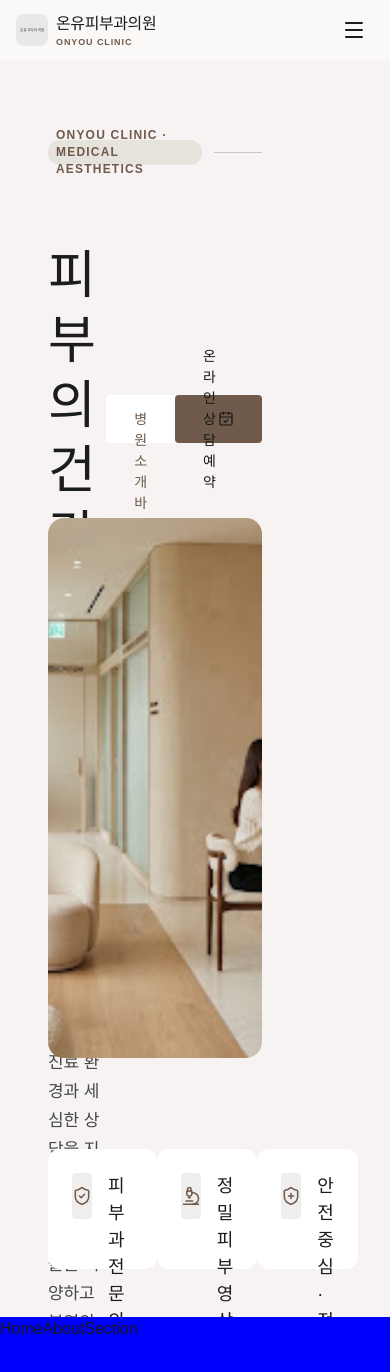
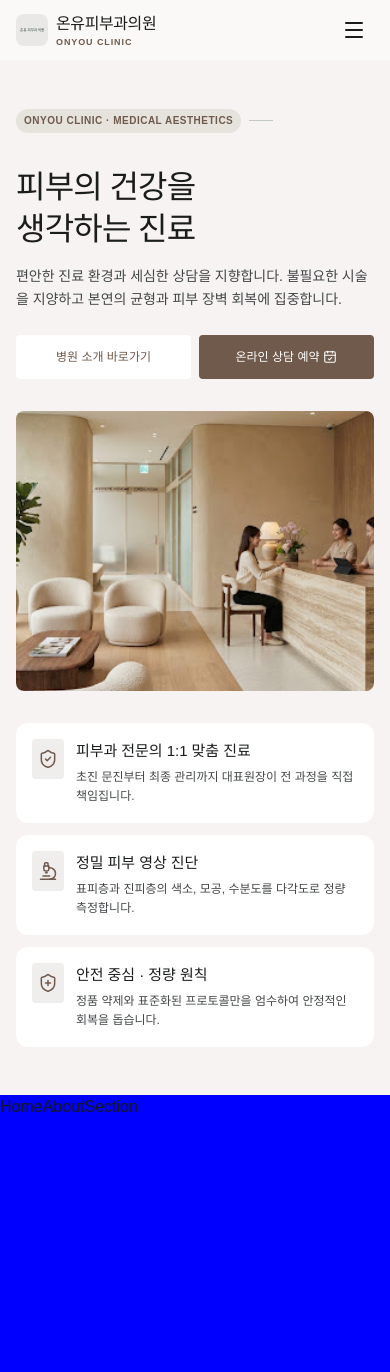
Before and after one commit to pan6603/onyu-dermatology-web, a Next.js app: page / in a window 390 px wide. Shown: the top 1372 px of the page. Built offline with nearby package versions, Linux system fonts and the light colour scheme.

Commit message:
feat: 모바일 반응형 HeroSection 구현

```diff
--- a/components/common/ui/cards/FeatureCard.tsx
+++ b/components/common/ui/cards/FeatureCard.tsx
@@ -28,6 +28,19 @@ const FeatureCardContainer = styled.div`
 
         box-sizing: border-box;
     }
+
+    /* Mobile */
+    @media (max-width: 768px) {
+        max-width: none;
+        width: 100%;
+        height: auto;
+        min-height: 100px;
+
+        padding: 16px;
+        gap: 12px;
+
+        box-sizing: border-box;
+    }
 `
 
 const FeatureCardContent = styled.div`
@@ -37,6 +50,13 @@ const FeatureCardContent = styled.div`
 
     /* Tablet */
     @media (min-width: 769px) and (max-width: 1024px) {
+        min-width: 0;
+        gap: 6px;
+    }
+
+    /* Mobile */
+    @media (max-width: 768px) {
+        flex: 1;
         min-width: 0;
         gap: 6px;
     }
@@ -56,6 +76,13 @@ const FeatureCardTitle = styled.span`
         font-size: 15px;
         line-height: 22px;
     }
+
+    /* Mobile */
+    @media (max-width: 768px) {
+        font-size: 15px;
+        line-height: 23px;
+        letter-spacing: -0.05px;
+    }
 `
 
 const FeatureCardDescription = styled.p`
@@ -69,6 +96,13 @@ const FeatureCardDescription = styled.p`
 
     /* Tablet */
     @media (min-width: 769px) and (max-width: 1024px) {
+        font-size: 12px;
+        line-height: 19px;
+        overflow-wrap: break-word;
+    }
+
+    /* Mobile */
+    @media (max-width: 768px) {
         font-size: 12px;
         line-height: 19px;
         overflow-wrap: break-word;
--- a/components/common/ui/icons/CalendarCheckIcon.tsx
+++ b/components/common/ui/icons/CalendarCheckIcon.tsx
@@ -12,6 +12,13 @@ const CalendarCheckIconContainer = styled.div`
         width: 15px;
         height: 15px;
     }
+
+    /* Mobile */
+    @media (max-width: 768px) {
+        width: 14px;
+        height: 14px;
+        flex-shrink: 0;
+    }
 `
 
 
--- a/components/common/ui/icons/MicroscopeIcon.tsx
+++ b/components/common/ui/icons/MicroscopeIcon.tsx
@@ -12,6 +12,22 @@ const MicroscopeIconContainer = styled.div`
     justify-content: center;
 
     border-radius: 4px;
+
+      /* Tablet */
+    @media (min-width: 769px) and (max-width: 1024px) {
+        max-width: 32px;
+        width: 32px;
+        height: 40px;
+        flex-shrink: 0;
+    }
+
+    /* Mobile */
+    @media (max-width: 768px) {
+        max-width: 32px;
+        width: 32px;
+        height: 40px;
+        flex-shrink: 0;
+    }
 `
 
 
--- a/components/common/ui/icons/ShieldCheckIcon.tsx
+++ b/components/common/ui/icons/ShieldCheckIcon.tsx
@@ -12,6 +12,22 @@ const ShieldCheckIconContainer = styled.div`
     justify-content: center;
 
     border-radius: 4px;
+
+    /* Tablet */
+    @media (min-width: 769px) and (max-width: 1024px) {
+        max-width: 32px;
+        width: 32px;
+        height: 40px;
+        flex-shrink: 0;
+    }
+
+    /* Mobile */
+    @media (max-width: 768px) {
+        max-width: 32px;
+        width: 32px;
+        height: 40px;
+        flex-shrink: 0;
+    }
 `
 
 
--- a/components/common/ui/icons/ShieldPlusIcon.tsx
+++ b/components/common/ui/icons/ShieldPlusIcon.tsx
@@ -12,6 +12,22 @@ const ShieldPlusIconContainer = styled.div`
     justify-content: center;
 
     border-radius: 4px;
+
+    /* Tablet */
+    @media (min-width: 769px) and (max-width: 1024px) {
+        max-width: 32px;
+        width: 32px;
+        height: 40px;
+        flex-shrink: 0;
+    }
+
+    /* Mobile */
+    @media (max-width: 768px) {
+        max-width: 32px;
+        width: 32px;
+        height: 40px;
+        flex-shrink: 0;
+    }
 `
 
 export default function ShieldPlusIcon() {
--- a/styles/sections.styles.ts
+++ b/styles/sections.styles.ts
@@ -18,6 +18,16 @@ export const HomeHeroSectionContainer = styled.section`
         min-height: 1000px;
         padding-top: 64px;
         padding-bottom: 64px;
+    }
+
+    /* Mobile */
+    @media (max-width: 768px) {
+        height: auto;
+        min-height: auto;
+        padding-top: 48px;
+        padding-bottom: 48px;
+
+        align-items: flex-start;
     }
 `
 
@@ -40,6 +50,16 @@ export const HomeHeroSectionInner = styled.div`
         padding: 0 32px;
         gap: 32px;
     }
+
+    /* Mobile */
+    @media (max-width: 768px) {
+        height: auto;
+        padding: 0 16px;
+
+        gap: 32px;
+        justify-content: flex-start;
+        box-sizing: border-box;
+    }
 `
 
 export const HomeHeroEyebrow = styled.div`
@@ -56,6 +76,13 @@ export const HomeHeroEyebrow = styled.div`
         height: auto;
         min-height: 25px;
         gap: 10px;
+    }
+
+    /* Mobile */
+    @media (max-width: 768px) {
+        height: auto;
+        min-height: 25px;
+        gap: 8px;
     }
 
 `
@@ -83,6 +110,20 @@ export const EyebrowBadge = styled.div`
         padding: 0 10px;
         flex-shrink: 0;
     }
+
+    /* Mobile */
+    @media (max-width: 768px) {
+        max-width: 240px;
+        width: auto;
+        min-height: 24px;
+        height: auto;
+
+        padding: 4px 8px;
+        border-radius: 12px;
+
+        flex-shrink: 1;
+        box-sizing: border-box;
+    }
 `
 
 export const BadgeText = styled.span`
@@ -101,6 +142,14 @@ export const BadgeText = styled.span`
         letter-spacing: 1px;
         white-space: nowrap;
     }
+
+    /* Mobile */
+    @media (max-width: 768px) {
+        font-size: 10px;
+        line-height: 14px;
+        letter-spacing: 0.5px;
+        white-space: nowrap;
+    }
 `;
 
 export const BadgeDivider = styled.div`
@@ -112,6 +161,12 @@ export const BadgeDivider = styled.div`
     /* Tablet */
     @media (min-width: 769px) and (max-width: 1024px) {
         max-width: 36px;
+        flex-shrink: 0;
+    }
+
+    /* Mobile */
+    @media (max-width: 768px) {
+        max-width: 24px;
         flex-shrink: 0;
     }
 `
@@ -132,6 +187,16 @@ export const HomeHeroContent = styled.div`
 
         align-items: flex-end;
         justify-content: space-between;
+        gap: 24px;
+    }
+
+    /* Mobile */
+    @media (max-width: 768px) {
+        height: auto;
+
+        flex-direction: column;
+        align-items: flex-start;
+        justify-content: flex-start;
         gap: 24px;
     }
 `
@@ -155,6 +220,17 @@ export const HomeHeroText = styled.div`
         flex: 1;
         min-width: 0;
     }
+
+    /* Mobile */
+    @media (max-width: 768px) {
+        max-width: 100%;
+        width: 100%;
+        height: auto;
+
+        gap: 16px;
+        justify-content: flex-start;
+        min-width: 0;
+    }
 `
 
 export const HeroTitle = styled.h1`
@@ -170,6 +246,13 @@ export const HeroTitle = styled.h1`
         font-size: 40px;
         line-height: 52px;
         letter-spacing: -1px;
+    }
+
+    /* Mobile */
+    @media (max-width: 768px) {
+        font-size: 32px;
+        line-height: 42px;
+        letter-spacing: -0.8px;
     }
 `
 
@@ -187,6 +270,13 @@ export const HeroDescription = styled.p`
         font-size: 15px;
         line-height: 25px;
         letter-spacing: -0.08px;
+    }
+
+    /* Mobile */
+    @media (max-width: 768px) {
+        font-size: 14px;
+        line-height: 23px;
+        letter-spacing: -0.05px;
     }
 `
 
@@ -208,6 +298,24 @@ export const HomeHeroActions = styled.div`
         height: auto;
 
         flex-shrink: 0;
+        gap: 12px;
+    }
+
+    /* Mobile */
+    @media (max-width: 768px) {
+        max-width: 100%;
+        width: 100%;
+        height: auto;
+
+        flex-direction: row;
+        align-items: stretch;
+        justify-content: space-between;
+        gap: 8px;
+    }
+
+    /* Small Mobile */
+    @media (max-width: 360px) {
+        flex-direction: column;
         gap: 12px;
     }
 `
@@ -241,6 +349,34 @@ export const HeroSecondaryButton = styled(Link)`
         box-sizing: border-box;
         white-space: nowrap;
     }
+
+    /* Mobile */
+    @media (max-width: 768px) {
+        max-width: none;
+        width: 100%;
+        height: 44px;
+
+        flex: 1;
+        min-width: 0;
+
+        padding: 12px 8px;
+        font-size: 12px;
+
+        display: flex;
+        align-items: center;
+        justify-content: center;
+
+        box-sizing: border-box;
+        white-space: nowrap;
+        text-decoration: none;
+    }
+
+    /* Small Mobile */
+    @media (max-width: 360px) {
+        max-width: 100%;
+        flex: none;
+        font-size: 13px;
+    }
 `
 
 export const HeroPrimaryButton = styled(Link)`
@@ -273,6 +409,33 @@ export const HeroPrimaryButton = styled(Link)`
         white-space: nowrap;
         flex-shrink: 0;
     }
+
+    /* Mobile */
+    @media (max-width: 768px) {
+        max-width: none;
+        width: 100%;
+        height: 44px;
+
+        flex: 1;
+        min-width: 0;
+
+        padding: 12px 8px;
+        font-size: 12px;
+
+        justify-content: center;
+        gap: 4px;
+
+        box-sizing: border-box;
+        white-space: nowrap;
+        text-decoration: none;
+        color: #FFFFFF;
+    }
+
+    /* Small Mobile */
+    @media (max-width: 360px) {
+        flex: none;
+        font-size: 13px;
+    }
 `
 
 
@@ -290,6 +453,17 @@ export const HomeHeroImageContainer = styled.div`
         height: 400px;
         border-radius: 12px;
     }
+
+    /* Mobile */
+    @media (max-width: 768px) {
+        height: 280px;
+        border-radius: 8px;
+    }
+
+    /* Small Mobile */
+    @media (max-width: 360px) {
+        height: 220px;
+    }
 `
 
 export const HomeHeroFeatures = styled.div`
@@ -299,6 +473,7 @@ export const HomeHeroFeatures = styled.div`
     display: flex;
     align-items: flex-end;
     justify-content: space-between;
+    gap: 18px;
 
     /* Tablet */
     @media (min-width: 769px) and (max-width: 1024px) {
@@ -307,6 +482,16 @@ export const HomeHeroFeatures = styled.div`
         align-items: stretch;
         justify-content: space-between;
         gap: 16px;
+    }
+
+    /* Mobile */
+    @media (max-width: 768px) {
+        height: auto;
+
+        flex-direction: column;
+        align-items: stretch;
+        justify-content: flex-start;
+        gap: 12px;
     }
 `
 
```
